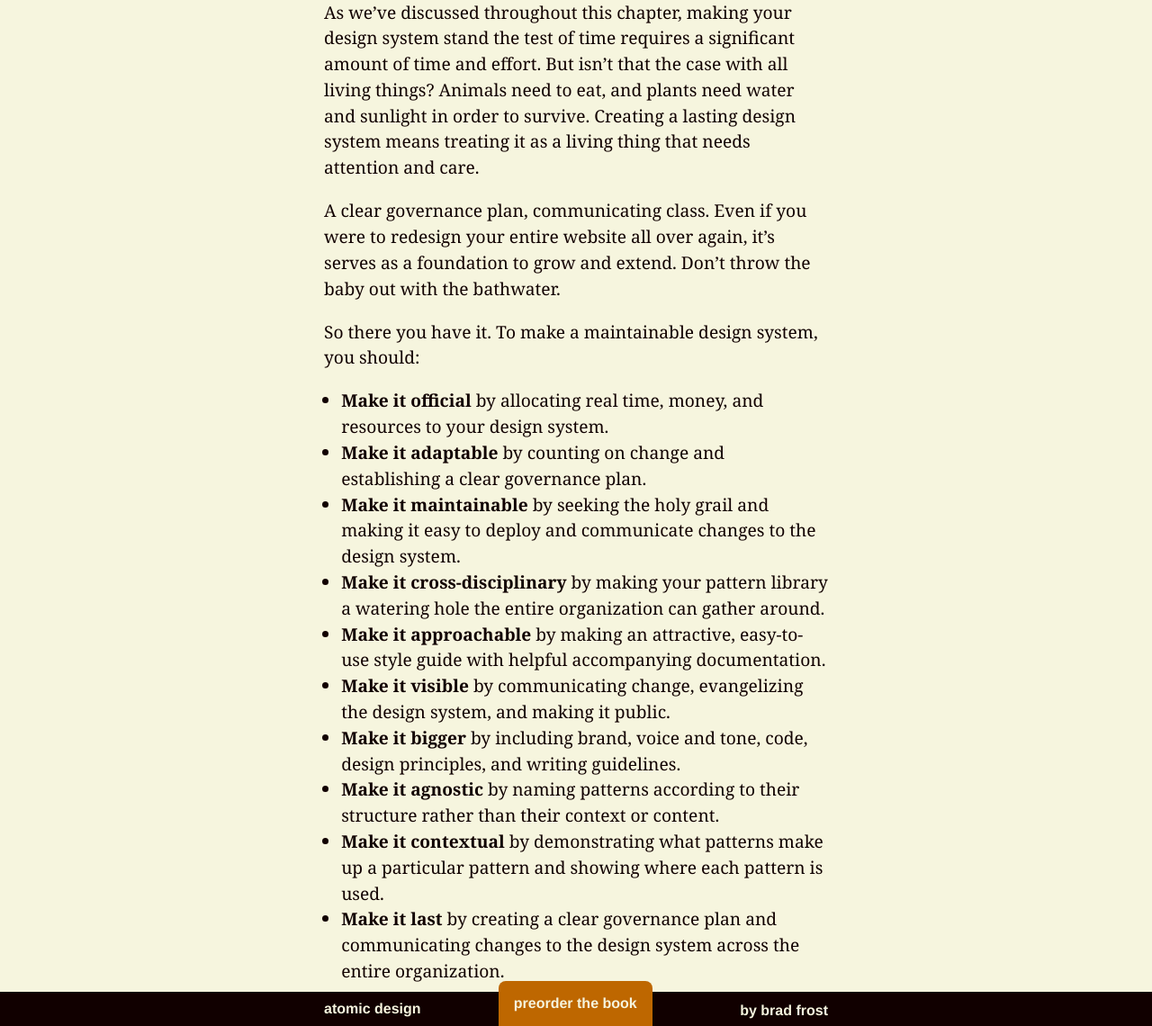
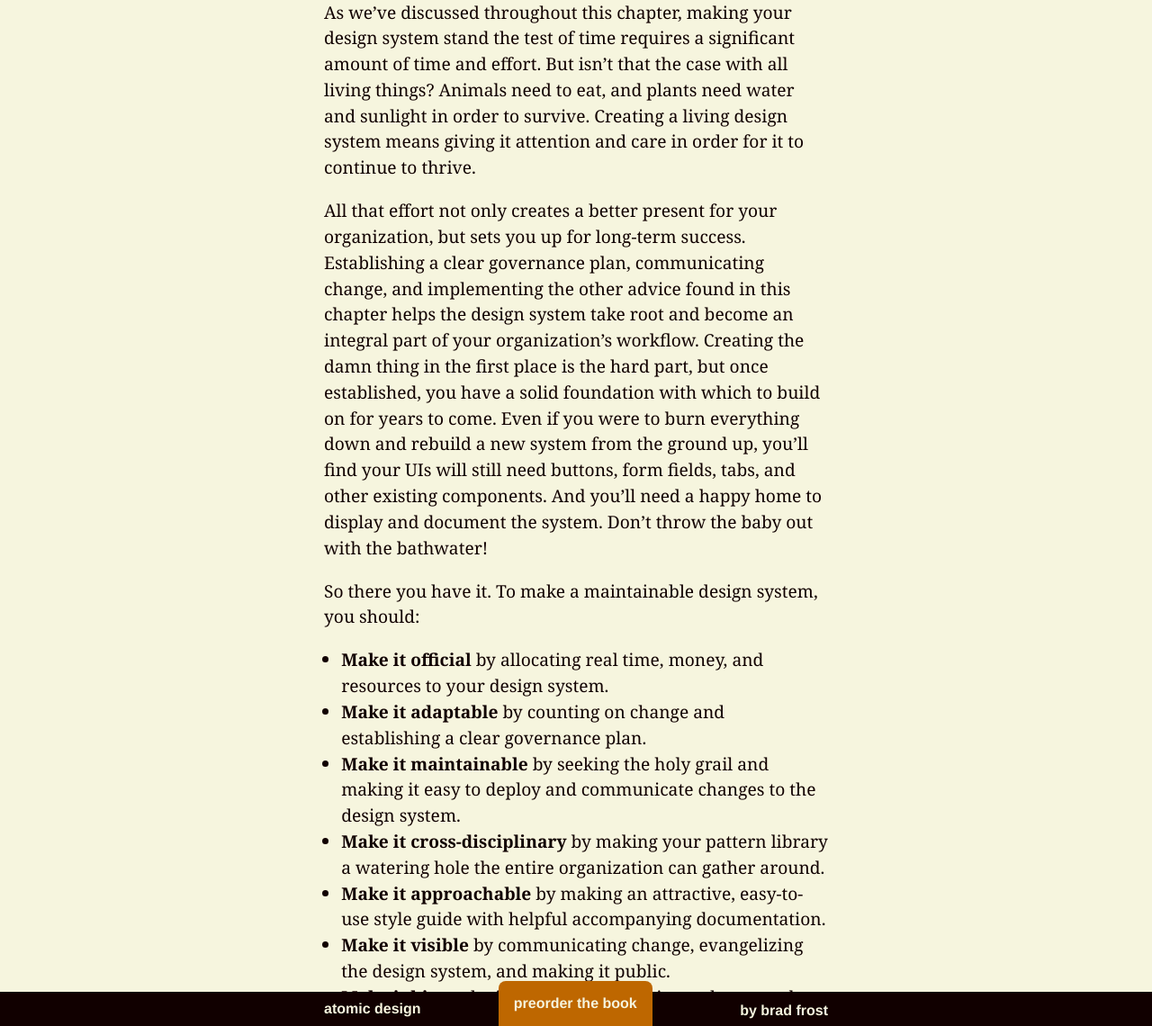
Before and after one commit to bradfrost/atomic-design, a Jekyll site: the page built from chapter-5.md, in a window 1280 px wide and 1400 px high, scrolled down 51982 px. Shown: the part 260-1400 px from the top of the window at 90% size. Built offline with Jekyll 4.4.1, drawn with Linux system fonts in a browser that asks for light colours; some of the changed text lies outside the part shown.

Commit message:
Chapter 5 edits

```diff
--- a/chapter-5.md
+++ b/chapter-5.md
@@ -486,9 +486,9 @@ Making a design system is an incredibly and important endeavor. But without prop
 
 {% include figure.html src="../images/content/wine-car-lot.jpg" caption="With proper maintenance, your design system should increase in value over time like a bottle of fine wine, rather than a used car that's just been driven off the lot. Image credit: <a href='https://flic.kr/p/on4ffK'>Sabin Paul Croce on Flickr</a> and <a href='https://flic.kr/p/e35AtD'>Ray Larabie on Flickr</a>" %}
 
-As we've discussed throughout this chapter, making your design system stand the test of time requires a significant amount of time and effort. But isn't that the case with all living things? Animals need to eat, and plants need water and sunlight in order to survive. Creating a lasting design system means treating it as a living thing that needs attention and care.
+As we've discussed throughout this chapter, making your design system stand the test of time requires a significant amount of time and effort. But isn't that the case with all living things? Animals need to eat, and plants need water and sunlight in order to survive. Creating a living design system means giving it attention and care in order for it to continue to thrive.
 
-A clear governance plan, communicating class. Even if you were to redesign your entire website all over again, it's serves as a foundation to grow and extend. Don't throw the baby out with the bathwater.
+All that effort not only creates a better present for your organization, but sets you up for long-term success. Establishing a clear governance plan, communicating change, and implementing the other advice found in this chapter helps the design system take root and become an integral part of your organization's workflow. Creating the damn thing in the first place is the hard part, but once established, you have a solid foundation with which to build on for years to come. Even if you were to burn everything down and rebuild a new system from the ground up, you'll find your UIs will still need buttons, form fields, tabs, and other existing components. And you'll need a happy home to display and document the system. Don't throw the baby out with the bathwater!
 
 So there you have it. To make a maintainable design system, you should:
 
@@ -501,7 +501,7 @@ So there you have it. To make a maintainable design system, you should:
 - **Make it bigger** by including brand, voice and tone, code, design principles, and writing guidelines.
 - **Make it agnostic** by naming patterns according to their structure rather than their context or content.
 - **Make it contextual** by demonstrating what patterns make up a particular pattern and showing where each pattern is used.
-- **Make it last** by creating a clear governance plan and communicating changes to the design system across the entire organization.
+- **Make it last** by laying a solid foundation with which to build on for years to come.
 
 ## Go forth and be atomic
 We're tasked with making a whole slew of products, sites, and applications work and look great across a dizzying array of different devices, screen sizes, form factors, and environments. I hope that the concepts covered in this book give you solid ground to stand on as you bravely tackle this increasingly diverse digital landscape. By creating design systems, being deliberate in how you construct user interfaces, establishing a collaborative and pattern-driven workflow, and setting up processes to successfully maintain your design system, I hope you and your team can create great things together. Go forth and be atomic!
```
Also changed, not shown: 2 other files.
